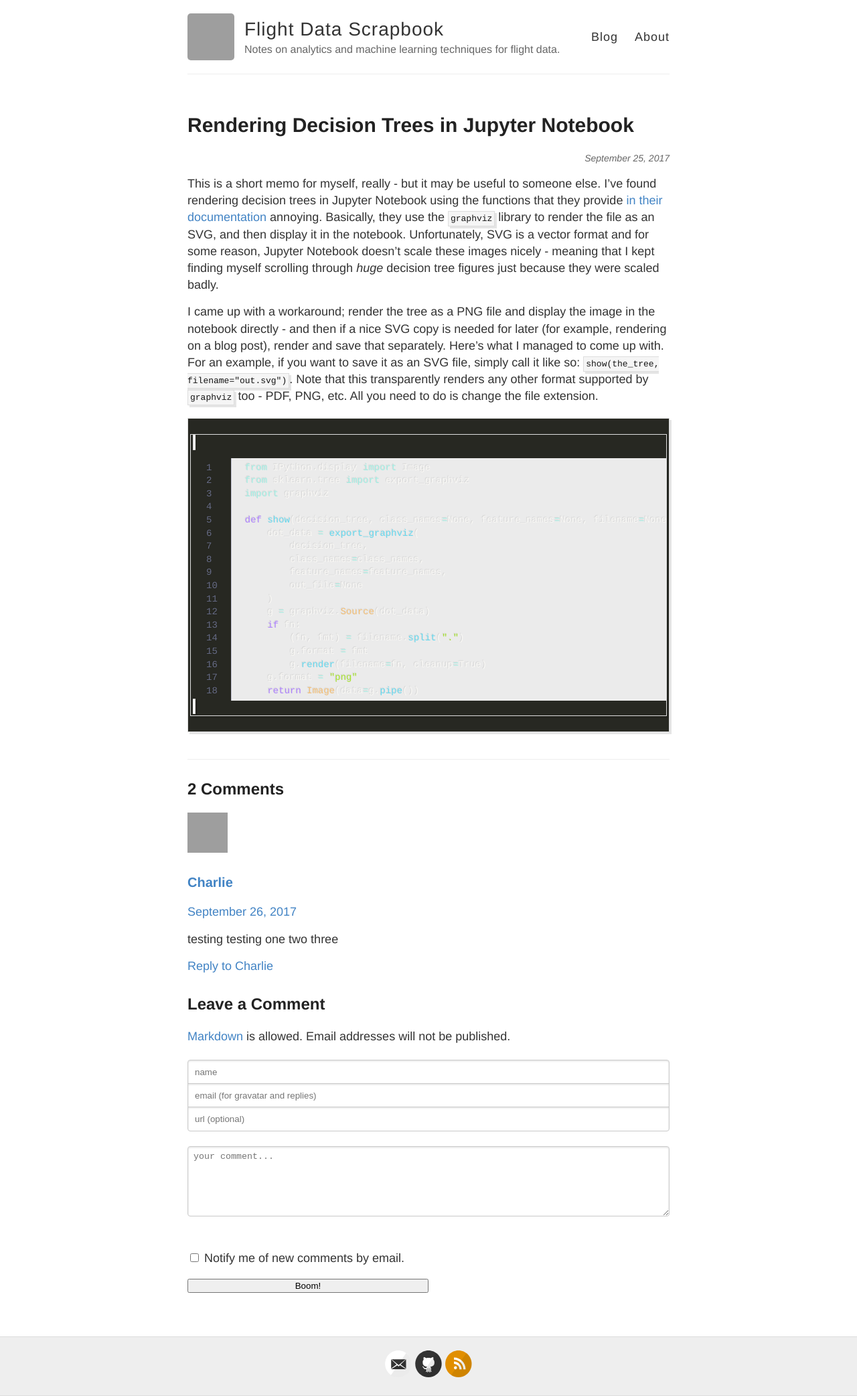
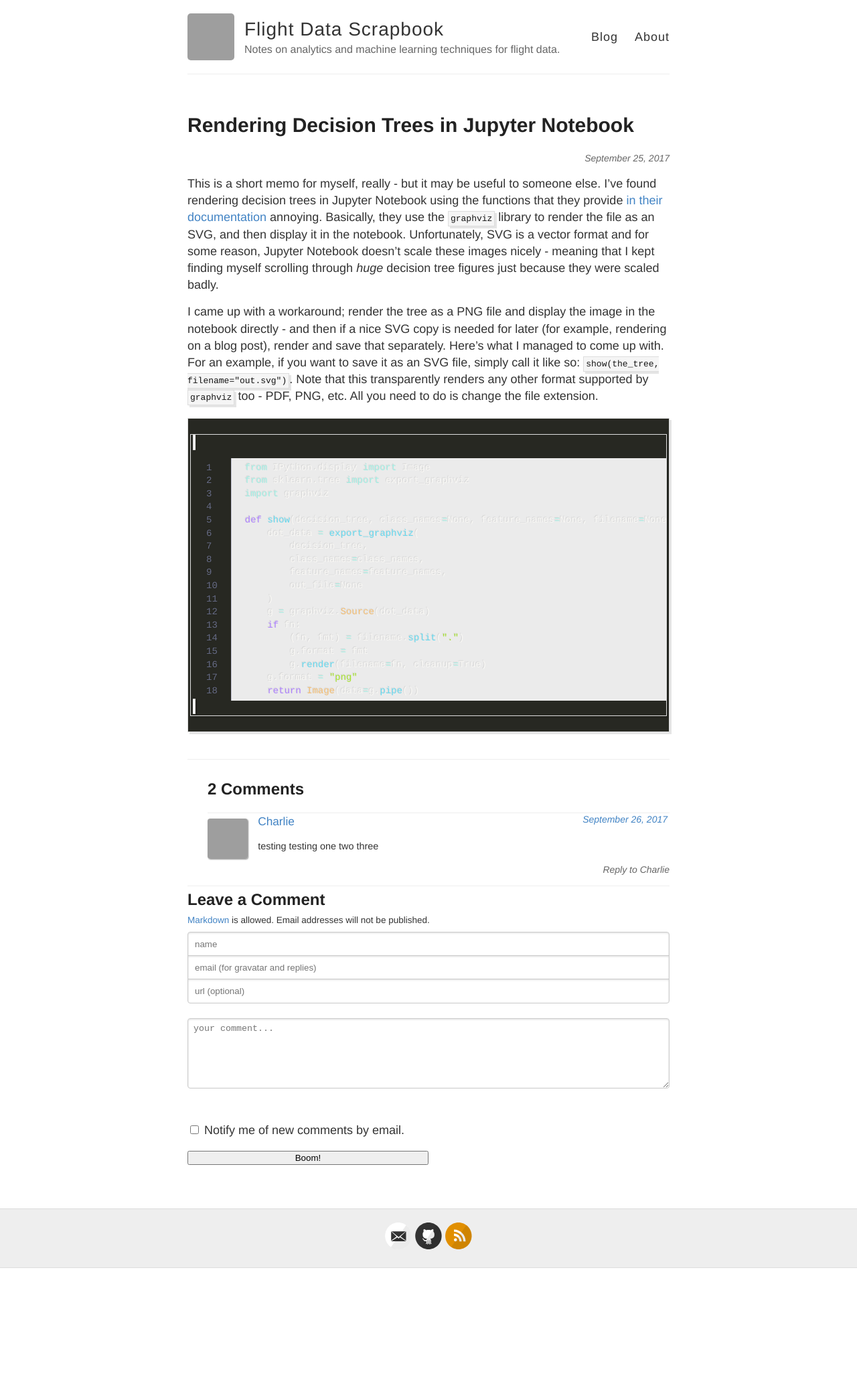
Before and after one commit to smith01s/newey01c.github.io, a Jekyll site: the page built from _posts/2017-09-25-rendering-decision-trees-in-jupyter.md, in a window 1280 px wide. Shown: the whole page at 67% size. Built offline with Jekyll 4.4.1, drawn with Linux system fonts in a browser that asks for light colours; nearby versions of some CDN libraries; after the commit the page ends 1893 px from its top, so only the background shows below that; grey boxes are pictures that could not be loaded.

Commit message:
Better styling for comments

```diff
--- a/_includes/comment.html
+++ b/_includes/comment.html
@@ -1,5 +1,5 @@
-<article id="comment{% if p %}{{ index | prepend: '-' }}{% else %}{{ include.index | prepend: '-' }}{% endif %}" class="js-comment comment {% if include.name == site.author.name %}admin{% endif %} {% if p %}child{% endif %}">
-  <div class="comment__avatar">
+<li id="comment{% if p %}{{ index | prepend: '-' }}{% else %}{{ include.index | prepend: '-' }}{% endif %}" class="comment {% if include.name == site.author.name %}admin{% endif %} {% if p %}child{% endif %}">
+  <div class="avatar">
     {% if include.avatar %}
     <img src="{{ include.avatar }}" alt="{{ include.name | escape }}">
     {% elsif include.email %}
@@ -8,7 +8,8 @@
     <img src="{{ site.url }}/assets/images/avatar-60.png" srcset="{{ site.url }}/assets/images/avatar-120.png 2x" alt="{{ include.name | escape }}">
     {% endif %}
   </div>
-  <h3 class="comment__author-name">
+  <div class="comment-content">
+    <header>
       {% unless include.url == blank %}
       <a rel="external nofollow" href="{{ include.url }}">
         {% if include.name == site.author.name %}<svg class="icon"><use xlink:href="#icon-mistake"></use></svg> {% endif %}{{ include.name }}
@@ -16,26 +17,27 @@
       {% else %}
       {% if include.name == site.author.name %}<svg class="icon"><use xlink:href="#icon-mistake"></use></svg> {% endif %}{{ include.name }}
       {% endunless %}
-  </h3>
-  <div class="comment__timestamp">
+      <span class="date pubdate">
         {% if include.date %}
         {% if include.index %}<a href="#comment{% if p %}{{ index | prepend: '-' }}{% else %}{{ include.index | prepend: '-' }}{% endif %}" title="Permalink to this comment">{% endif %}
           <time datetime="{{ include.date | date_to_xmlschema }}">{{ include.date | date: '%B %d, %Y' }}</time>
           {% if include.index %}</a>{% endif %}
         {% endif %}
-  </div>
-  <div class="comment__content">
+      </span>
+    </header>
     {{ include.message | markdownify }}
   </div>
   {% unless p or page.comments_locked == true %}
-    <div class="comment__reply">
-      <a rel="nofollow" class="btn" href="#comment-{{ include.index }}" onclick="return addComment.moveForm('comment-{{ include.index }}', '{{ include.index }}', 'respond', '{{ page.slug }}')">Reply to {{ include.name }}</a>
+    <div class="comment-reply children">
+      <a rel="nofollow" class="date" href="#comment-{{ include.index }}" onclick="return addComment.moveForm('comment-{{ include.index }}', '{{ include.index }}', 'respond', '{{ page.slug }}')">Reply to {{ include.name }}</a>
     </div>
   {% endunless %}
-</article>
+</li>
 
 {% capture i %}{{ include.index }}{% endcapture %}
 {% assign replies = site.comments[page.slug] | where_exp:"item","item._parent == i" %}
+{% if replies.size > 0 %}
+<ul id="comments-list" class="comments replies">
   {% for reply in replies %}
     {% assign index   = forloop.index | prepend: '-' | prepend: include.index %}
     {% assign p       = reply._parent %}
@@ -46,5 +48,7 @@
     {% assign url     = reply.url %}
     {% assign date    = reply.date %}
     {% assign message = reply.message %}
-  {% include comment.html index=index parent=parent avatar=avatar email=email name=name url=url date=date message=message %}
+    {% include comment.html index=index parent=parent avatar=avatar email=email name=name url=url date=date message=message isreply=true %}
   {% endfor %}
+</ul>
+{% endif %}
--- a/_includes/comments.html
+++ b/_includes/comments.html
@@ -1,10 +1,10 @@
 {% if site.comments %}
 <script type="text/javascript" src="/assets/comments.js"></script>
-<section class="page__reactions">
+<section class="comments-section">
   {% if site.repository and site.branch %}
     {% if site.data.comments[page.slug] %}
       <!-- Start static comments -->
-      <div id="comments" class="js-comments">
+      <ul id="comments-list" class="comments">
         <h2 class="page__section-label">
           {% if site.data.comments[page.slug].size > 0 %}
             {{ site.data.comments[page.slug] | size }}
@@ -24,15 +24,15 @@
           {% assign message = comment.message %}
           {% include comment.html index=index parent=parent avatar=avatar email=email name=name url=url date=date message=message %}
         {% endfor %}
-      </div>
+      </ul>
       <!-- End static comments -->
     {% endif %}
 
     {% unless page.comments_locked == true %}
     <!-- Start new comment form -->
     <div id="respond">
-      <h2>Leave a Comment <small><a rel="nofollow" id="cancel-comment-reply-link" href="{{ page.url | absolute_url }}#respond" style="display:none;">Cancel reply</a></small></h2>
-      <p class="instruct"><a href="https://daringfireball.net/projects/markdown/syntax">Markdown</a> is allowed. Email addresses will not be published.</p>
+      <h2 class="respond">Leave a Comment <small><a rel="nofollow" id="cancel-comment-reply-link" href="{{ page.url | absolute_url }}#respond" style="display:none;">Cancel reply</a></small></h2>
+      <p class="small instruct"><a href="https://daringfireball.net/projects/markdown/syntax">Markdown</a> is allowed. Email addresses will not be published.</p>
       <form id="comment-form" class="pure-form" method="post" action="https://api.staticman.net/v2/entry/{{ site.repository }}/{{ site.branch }}/comments">
         <fieldset class="pure-group">
           <input type="text" id="comment-form-name" class="pure-input-1" name="fields[name]" spellcheck="false" placeholder="name" />
--- /dev/null
+++ b/_sass/_comments.scss
@@ -0,0 +1,65 @@
+.small {
+  margin-top: -1em;
+  margin-bottom: 0.0em;
+  font-size: 0.75em;
+}
+
+.comment, ul .comment, ul ul .comment {
+  display: block;
+  position: relative;
+  padding-left: 65px;
+  border-top: 1px solid #eee;
+}
+
+.comment .avatar  {
+  position: absolute;
+  top: 8px;
+  left: 0;
+}
+
+.comment .avatar img {
+  -webkit-border-radius: 4px;
+  -moz-border-radius: 4px;
+  border-radius: 4px;
+  -webkit-box-shadow: 1px 1px 2px rgba(0,0,0,0.44);
+  -moz-box-shadow: 1px 1px 2px rgba(0,0,0,0.44);
+  box-shadow: 1px 1px 2px rgba(0,0,0,0.44);
+  -webkit-transition: all 0.4s linear;
+  -moz-transition: all 0.4s linear;
+  -ms-transition: all 0.4s linear;
+  -o-transition: all 0.4s linear;
+  transition: all 0.4s linear;
+}
+
+.comment .avatar a:hover img {
+  opacity: 0.77;
+}
+
+.comment .comment-content {
+  padding: 0px 3px;
+  margin-left: 0.5em;
+  font-size: 0.8em;
+}
+
+.comment .comment-content header {
+  font-size: 1.2em;
+  display: block;
+  margin-bottom: 8px;
+}
+
+.comment .comment-content header .pubdate {
+  color: #777;
+}
+
+.comment .comment-content header .userlink {
+  font-weight: bold;
+}
+
+.comment .replies {
+  margin-bottom: 7px;
+}
+
+.respond {
+  margin-top: 2em;
+  border-top: 1px solid #eee;
+}
--- a/style.scss
+++ b/style.scss
@@ -6,9 +6,10 @@
 //
 
 @import "reset";
+@import "comments";
+@import "forms";
 @import "tables";
 @import "variables";
-@import "forms";
 // Syntax highlighting @import is at the bottom of this file
 
 /**************/
```
Lines whose indentation alone changed are shown as unchanged.
